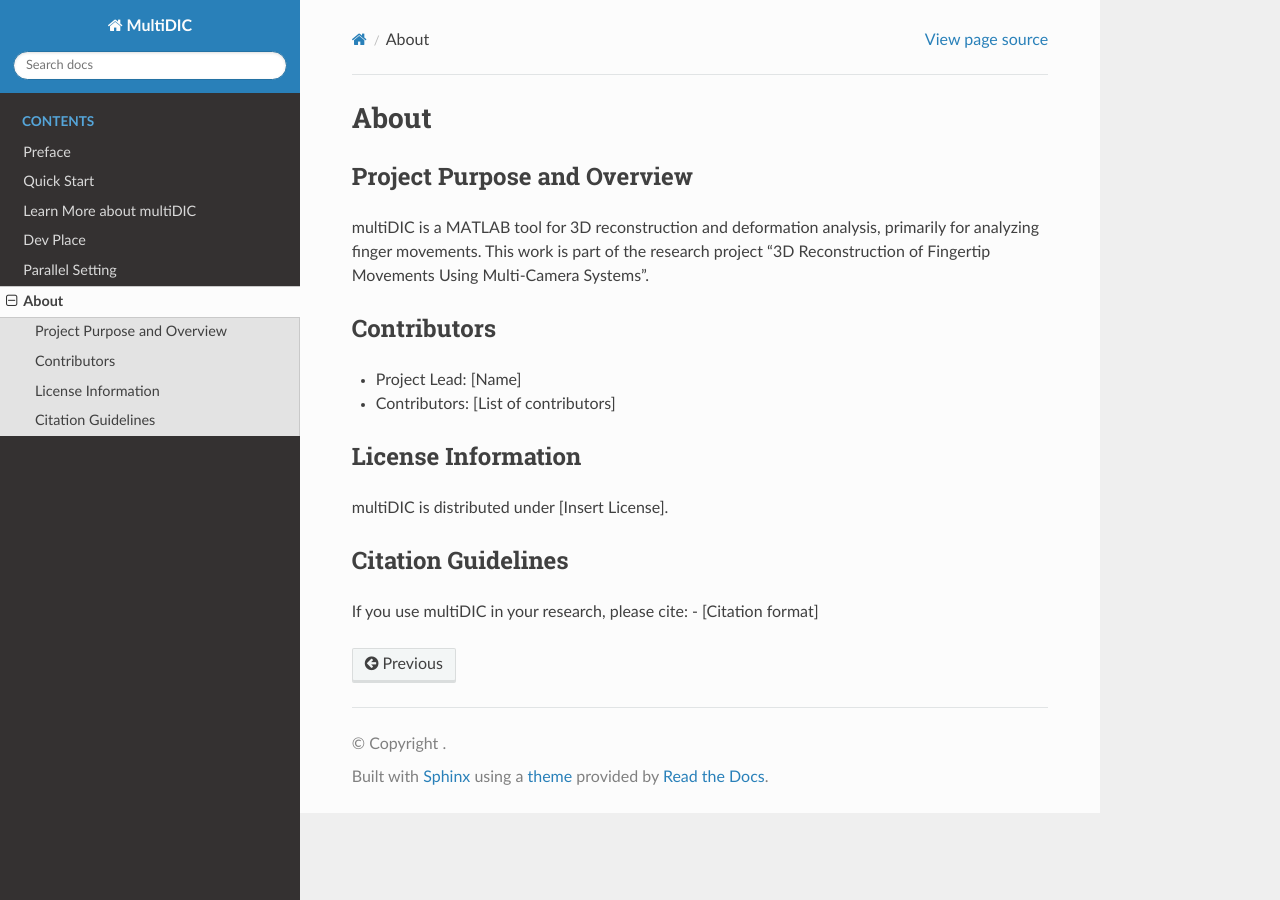
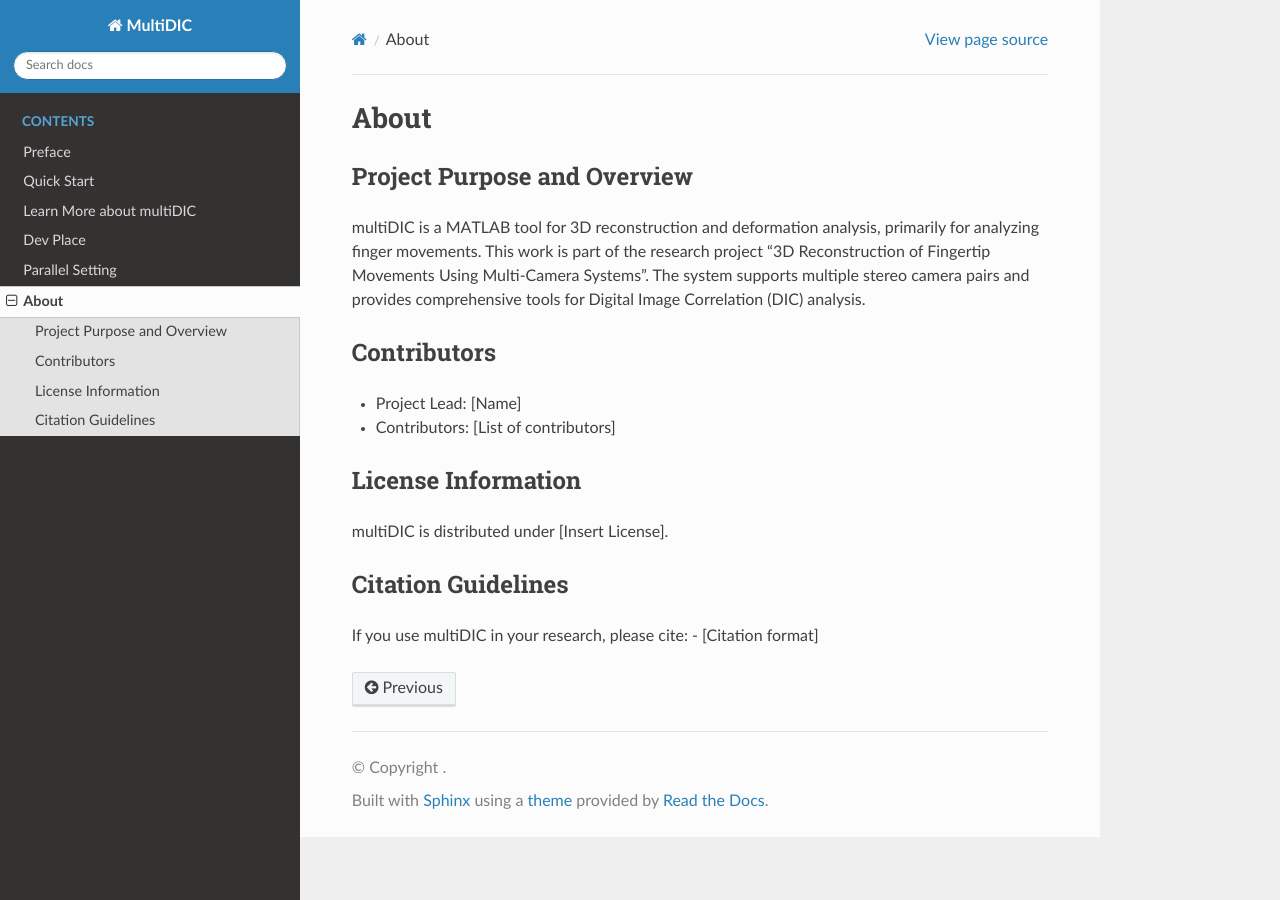
Before and after one commit to xdic-dev/xDIC, a Sphinx documentation site: the page built from docs/about.rst, in a window 1280 px wide. Built offline with Sphinx 7.4.7 and the Read the Docs theme 3.1.0, drawn with Linux system fonts in a browser that asks for light colours.

Commit message:
docs: enhance project overview with DIC capabilities

```diff
--- a/docs/about.rst
+++ b/docs/about.rst
@@ -4,7 +4,7 @@
 
 Project Purpose and Overview
 ----------------------------
-multiDIC is a MATLAB tool for 3D reconstruction and deformation analysis, primarily for analyzing finger movements. This work is part of the research project "3D Reconstruction of Fingertip Movements Using Multi-Camera Systems".
+multiDIC is a MATLAB tool for 3D reconstruction and deformation analysis, primarily for analyzing finger movements. This work is part of the research project "3D Reconstruction of Fingertip Movements Using Multi-Camera Systems". The system supports multiple stereo camera pairs and provides comprehensive tools for Digital Image Correlation (DIC) analysis.
 
 Contributors
 ------------
```
